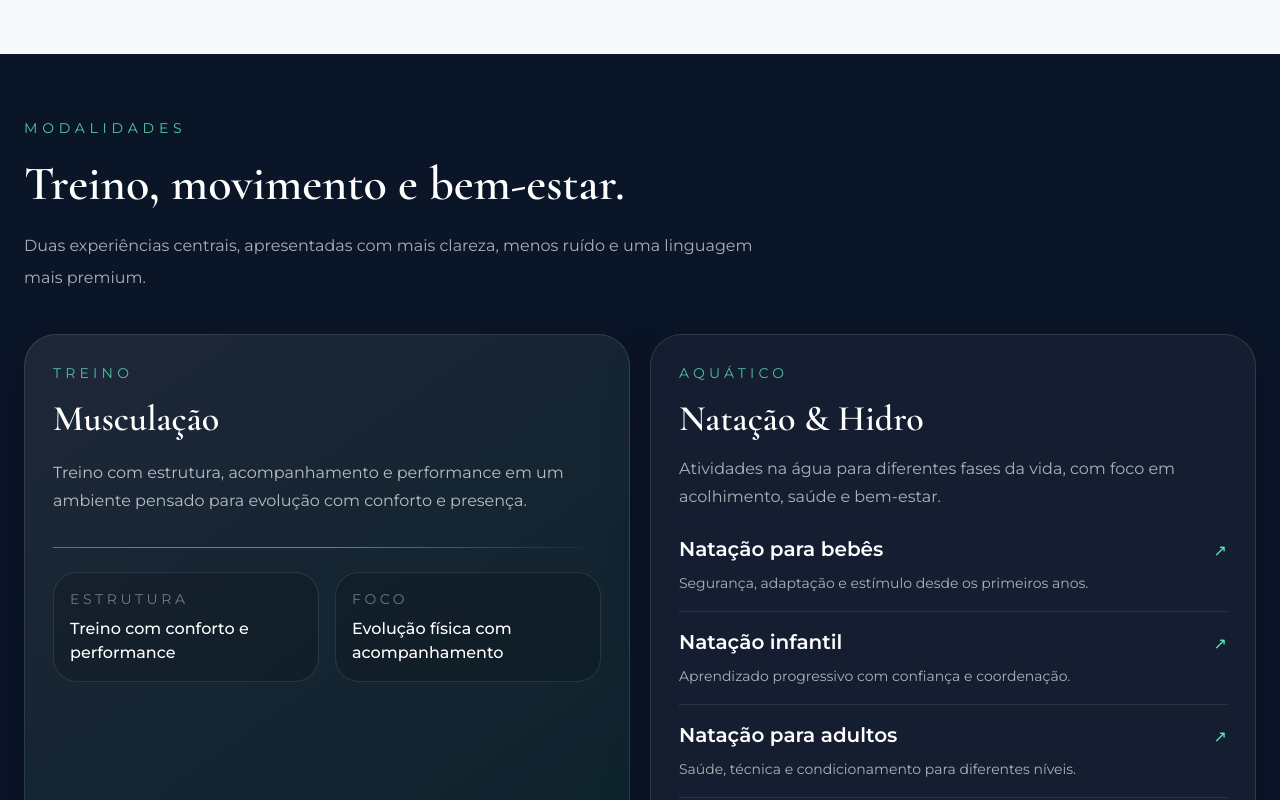
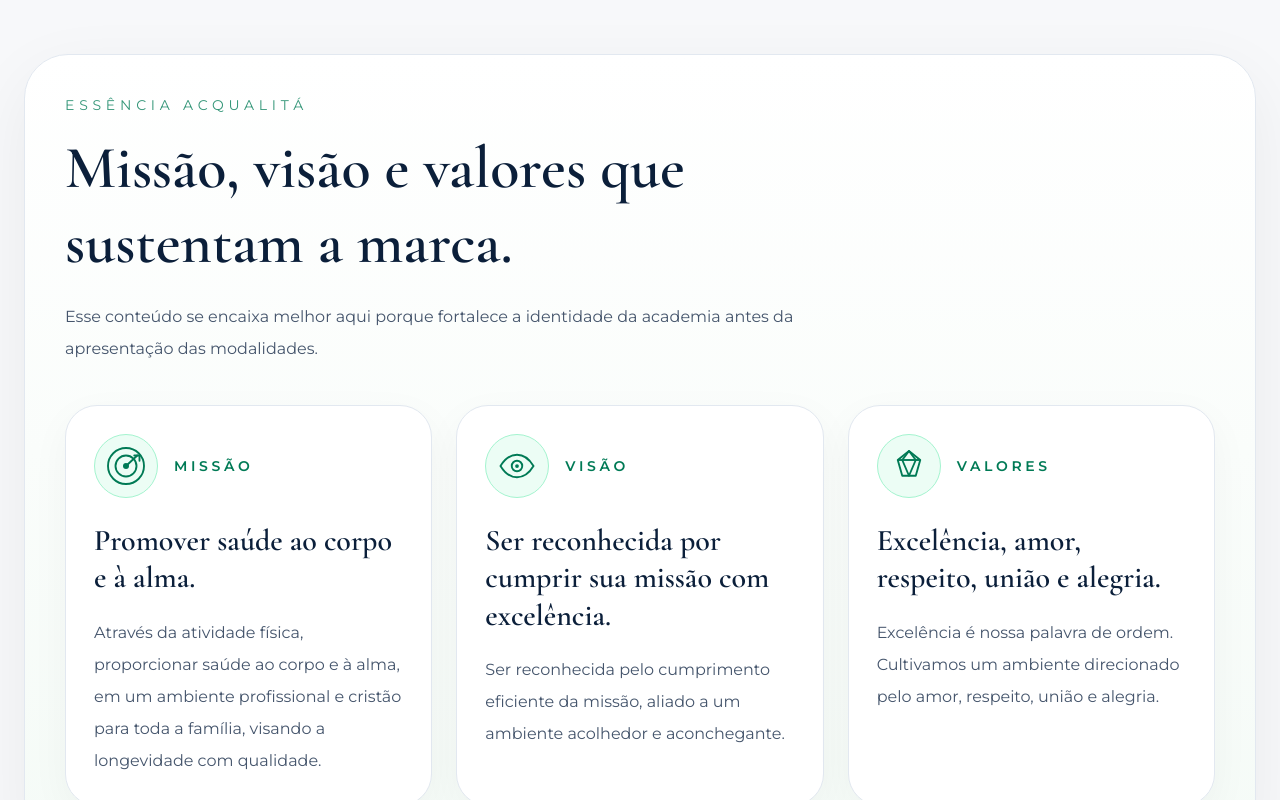
Before and after one commit to danielcarvalho428-cyber/ACADEMIA-ACQUALITA, a React (Vite) app: page / in a window 1280 px wide. Shown: the part 1380-2180 px from the top of the page. Built offline with nearby package versions, Linux system fonts and the light colour scheme.

Commit message:
Add mission vision and values section

```diff
--- a/src/App.jsx
+++ b/src/App.jsx
@@ -56,6 +56,49 @@ function BrandText() {
   );
 }
 
+function PurposeIcon({ type }) {
+  if (type === 'mission') {
+    return (
+      <svg viewBox="0 0 64 64" aria-hidden="true" className="h-12 w-12">
+        <circle cx="32" cy="32" r="24" fill="none" stroke="currentColor" strokeWidth="2.5" />
+        <circle cx="32" cy="32" r="14" fill="none" stroke="currentColor" strokeWidth="2.5" />
+        <circle cx="32" cy="32" r="4" fill="currentColor" />
+        <path d="M32 32 L47 18" fill="none" stroke="currentColor" strokeWidth="2.5" strokeLinecap="round" />
+        <path d="M43 18 H50 V25" fill="none" stroke="currentColor" strokeWidth="2.5" strokeLinecap="round" strokeLinejoin="round" />
+      </svg>
+    );
+  }
+
+  if (type === 'vision') {
+    return (
+      <svg viewBox="0 0 64 64" aria-hidden="true" className="h-12 w-12">
+        <path
+          d="M10 32 C16 22, 24 17, 32 17 C40 17, 48 22, 54 32 C48 42, 40 47, 32 47 C24 47, 16 42, 10 32 Z"
+          fill="none"
+          stroke="currentColor"
+          strokeWidth="2.5"
+        />
+        <circle cx="32" cy="32" r="7" fill="none" stroke="currentColor" strokeWidth="2.5" />
+        <circle cx="32" cy="32" r="2.5" fill="currentColor" />
+      </svg>
+    );
+  }
+
+  return (
+    <svg viewBox="0 0 64 64" aria-hidden="true" className="h-12 w-12">
+      <path
+        d="M32 12 L47 24 L41 45 H23 L17 24 Z"
+        fill="none"
+        stroke="currentColor"
+        strokeWidth="2.5"
+        strokeLinejoin="round"
+      />
+      <path d="M32 12 L23 24 L32 45 L41 24 Z" fill="none" stroke="currentColor" strokeWidth="2.5" strokeLinejoin="round" />
+      <path d="M17 24 H47" fill="none" stroke="currentColor" strokeWidth="2.5" />
+    </svg>
+  );
+}
+
 export default function AcademiaAcqualitaLandingPage() {
   const whatsappNumber = '5562985921452';
   const whatsappHref = `https://wa.me/${whatsappNumber}?text=Olá!%20Quero%20mais%20informações%20sobre%20a%20Academia%20Acqualitá.`;
@@ -70,6 +113,30 @@ export default function AcademiaAcqualitaLandingPage() {
     'Estrutura completa para treino, natação e bem-estar',
     'Atendimento próximo e foco na sua evolução',
     'Espaço pensado para toda a família',
+  ];
+
+  const purposeItems = [
+    {
+      key: 'mission',
+      eyebrow: 'Missão',
+      title: 'Promover saúde ao corpo e à alma.',
+      text:
+        'Através da atividade física, proporcionar saúde ao corpo e à alma, em um ambiente profissional e cristão para toda a família, visando a longevidade com qualidade.',
+    },
+    {
+      key: 'vision',
+      eyebrow: 'Visão',
+      title: 'Ser reconhecida por cumprir sua missão com excelência.',
+      text:
+        'Ser reconhecida pelo cumprimento eficiente da missão, aliado a um ambiente acolhedor e aconchegante.',
+    },
+    {
+      key: 'values',
+      eyebrow: 'Valores',
+      title: 'Excelência, amor, respeito, união e alegria.',
+      text:
+        'Excelência é nossa palavra de ordem. Cultivamos um ambiente direcionado pelo amor, respeito, união e alegria.',
+    },
   ];
 
   return (
@@ -94,6 +161,9 @@ export default function AcademiaAcqualitaLandingPage() {
             <nav className="hidden items-center gap-8 text-sm font-medium text-white/70 md:flex">
               <a href="#beneficios" className="transition hover:text-white">
                 Benefícios
+              </a>
+              <a href="#proposito" className="transition hover:text-white">
+                Essência
               </a>
               <a href="#servicos" className="transition hover:text-white">
                 Modalidades
@@ -246,6 +316,53 @@ export default function AcademiaAcqualitaLandingPage() {
                 >
                   <div className="mb-5 h-px w-16 bg-gradient-to-r from-[#050505] via-emerald-500 to-transparent" />
                   <p className="text-lg font-medium leading-8 text-[#0B1F3A]">{benefit}</p>
+                </div>
+              ))}
+            </div>
+          </div>
+        </section>
+
+        <section id="proposito" className="mx-auto max-w-7xl px-6 pb-20">
+          <div className="overflow-hidden rounded-[2.75rem] border border-slate-200 bg-[linear-gradient(180deg,#ffffff_0%,#f5fbf7_100%)] p-8 shadow-[0_22px_70px_rgba(2,6,23,0.06)] md:p-10">
+            <div className="max-w-3xl">
+              <p className="text-sm uppercase tracking-[0.34em] text-emerald-700/80">
+                Essência Acqualitá
+              </p>
+              <h2
+                style={brandSerif}
+                className="mt-4 text-4xl font-semibold leading-tight text-[#0B1F3A] md:text-6xl"
+              >
+                Missão, visão e valores que sustentam a marca.
+              </h2>
+              <p className="mt-5 text-base leading-8 text-slate-600">
+                Esse conteúdo se encaixa melhor aqui porque fortalece a identidade da academia
+                antes da apresentação das modalidades.
+              </p>
+            </div>
+
+            <div className="mt-10 grid gap-6 lg:grid-cols-3">
+              {purposeItems.map((item) => (
+                <div
+                  key={item.key}
+                  className="rounded-[2rem] border border-slate-200 bg-white p-7 shadow-[0_12px_40px_rgba(2,6,23,0.04)]"
+                >
+                  <div className="flex items-center gap-4">
+                    <div className="flex h-16 w-16 items-center justify-center rounded-full border border-emerald-200 bg-emerald-50 text-emerald-700">
+                      <PurposeIcon type={item.key} />
+                    </div>
+                    <p className="text-sm font-semibold uppercase tracking-[0.26em] text-emerald-700">
+                      {item.eyebrow}
+                    </p>
+                  </div>
+
+                  <h3
+                    style={brandSerif}
+                    className="mt-6 text-3xl font-semibold leading-tight text-[#0B1F3A]"
+                  >
+                    {item.title}
+                  </h3>
+
+                  <p className="mt-5 text-base leading-8 text-slate-600">{item.text}</p>
                 </div>
               ))}
             </div>
```
